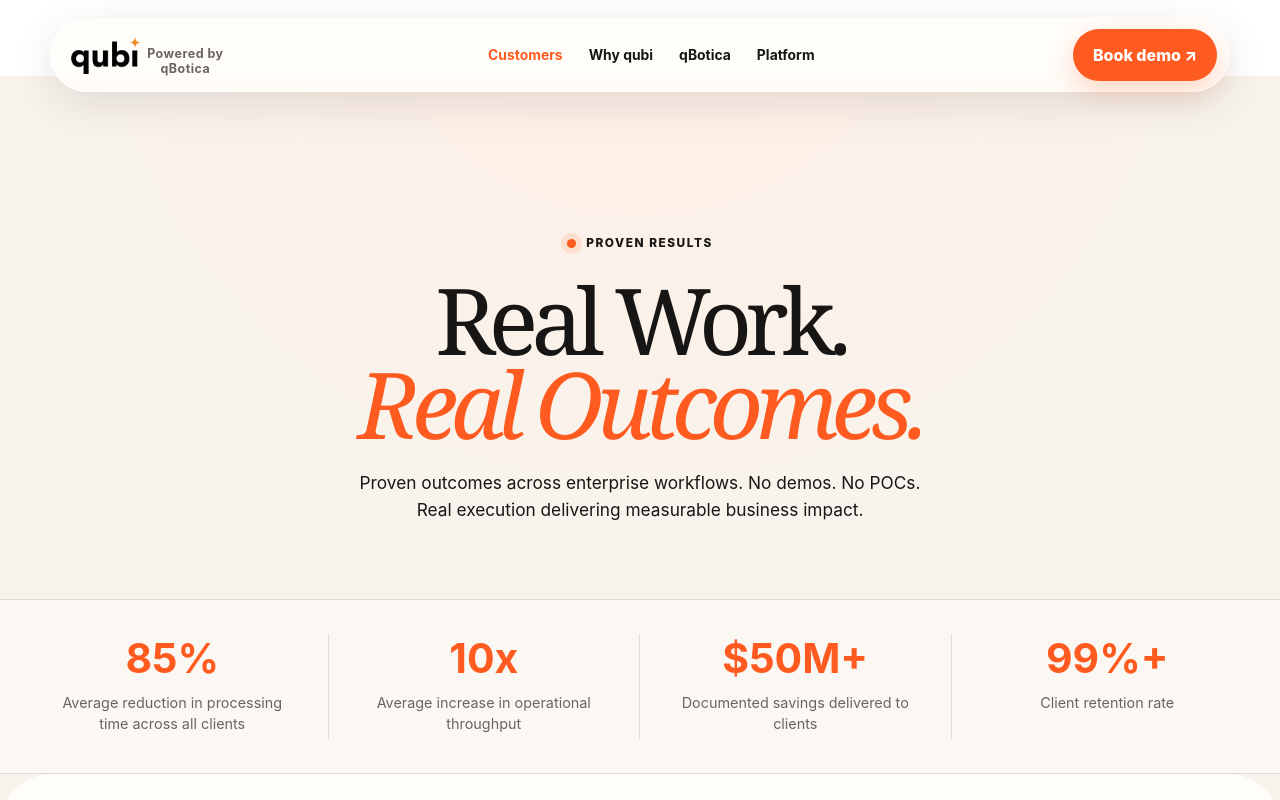
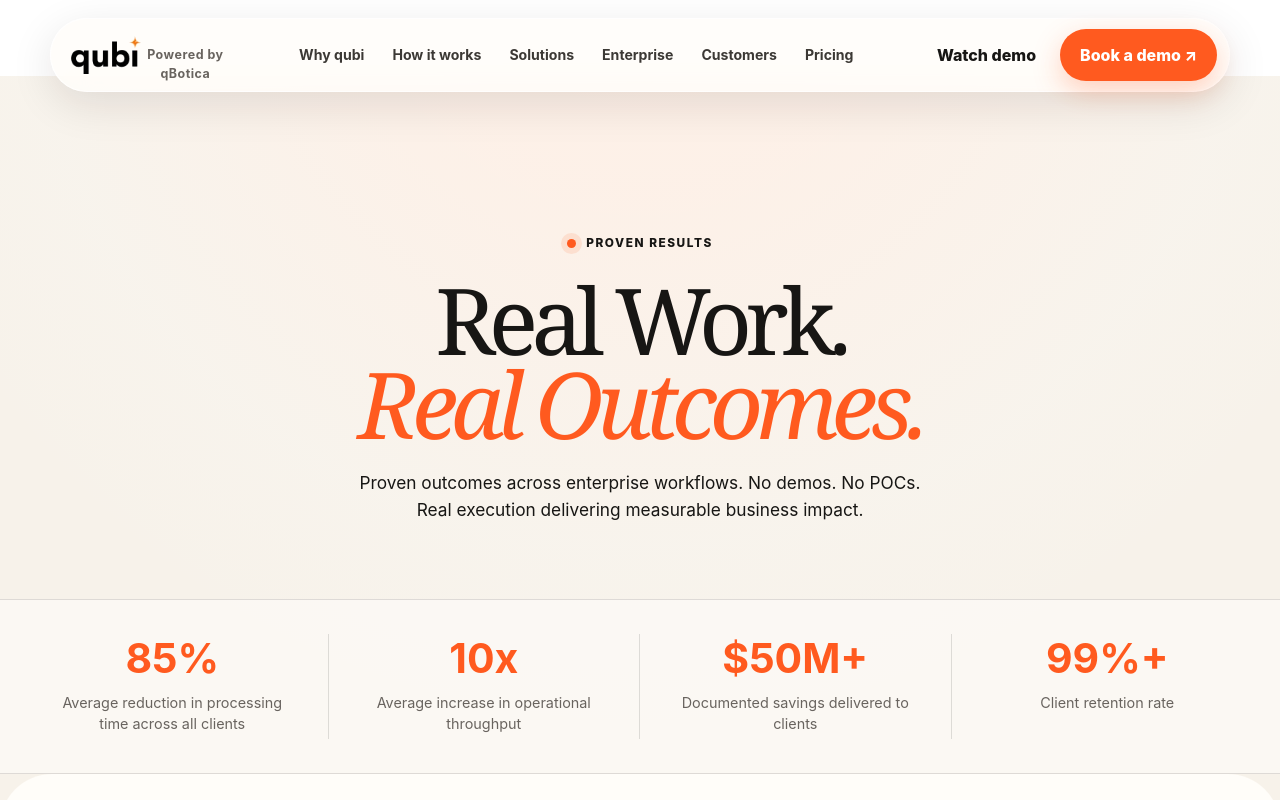
Before and after one commit to unitd-manager/qubistaging, a React (Vite) app: page /customers in a window 1280 px wide. Shown: the top 800 px of the page. Built offline with nearby package versions, Linux system fonts and the light colour scheme; no server answers.

Commit message:
nav bar,footer change

```diff
--- a/src/components/customer-stories/CustomerStoriesPage.tsx
+++ b/src/components/customer-stories/CustomerStoriesPage.tsx
@@ -1,9 +1,30 @@
+import { useState } from "react";
 import "./CustomerStories.css";
-import qubiLogo from "@/assets/qubi-logo1.png";
-import CustomerNav from "./CustomerNav";
+import "../qubi-landing/qubi-landing.css";
+import Nav from "../qubi-landing/Nav";
+import QubiFooter from "../qubi-landing/QubiFooter";
+import VideoModal from "../qubi-landing/VideoModal";
 import Hero from "./Hero";
 import StoryExplorer from "./StoryExplorer";
 import WhyQubi from "./WhyQubi";
 import QboticaBridge from "./QboticaBridge";
 import Cta from "./Cta";
-export default function CustomerStoriesPage() { return <div className="customer-stories-page"><CustomerNav /><Hero /><StoryExplorer /><WhyQubi /><QboticaBridge /><Cta /><footer className="cs-footer"><div className="cs-shell cs-footer-row"><a className="cs-brand" href="#top"><img src={qubiLogo} alt="qubi" className="cs-brand-logo" /><small>Powered by<br />qBotica</small></a><div className="cs-footer-links"><a href="#">Platform</a><a href="#stories">Customers</a><a href="#">Privacy</a><a href="#">qBotica.com ↗</a></div></div></footer></div>; }
+
+export default function CustomerStoriesPage() {
+	const [videoOpen, setVideoOpen] = useState(false);
+
+	return (
+		<div className="customer-stories-page qubi-landing">
+			<Nav onOpenVideo={() => setVideoOpen(true)} />
+			<main>
+				<Hero />
+				<StoryExplorer />
+				<WhyQubi />
+				<QboticaBridge />
+				<Cta />
+			</main>
+			<QubiFooter />
+			<VideoModal open={videoOpen} onClose={() => setVideoOpen(false)} />
+		</div>
+	);
+}
```
